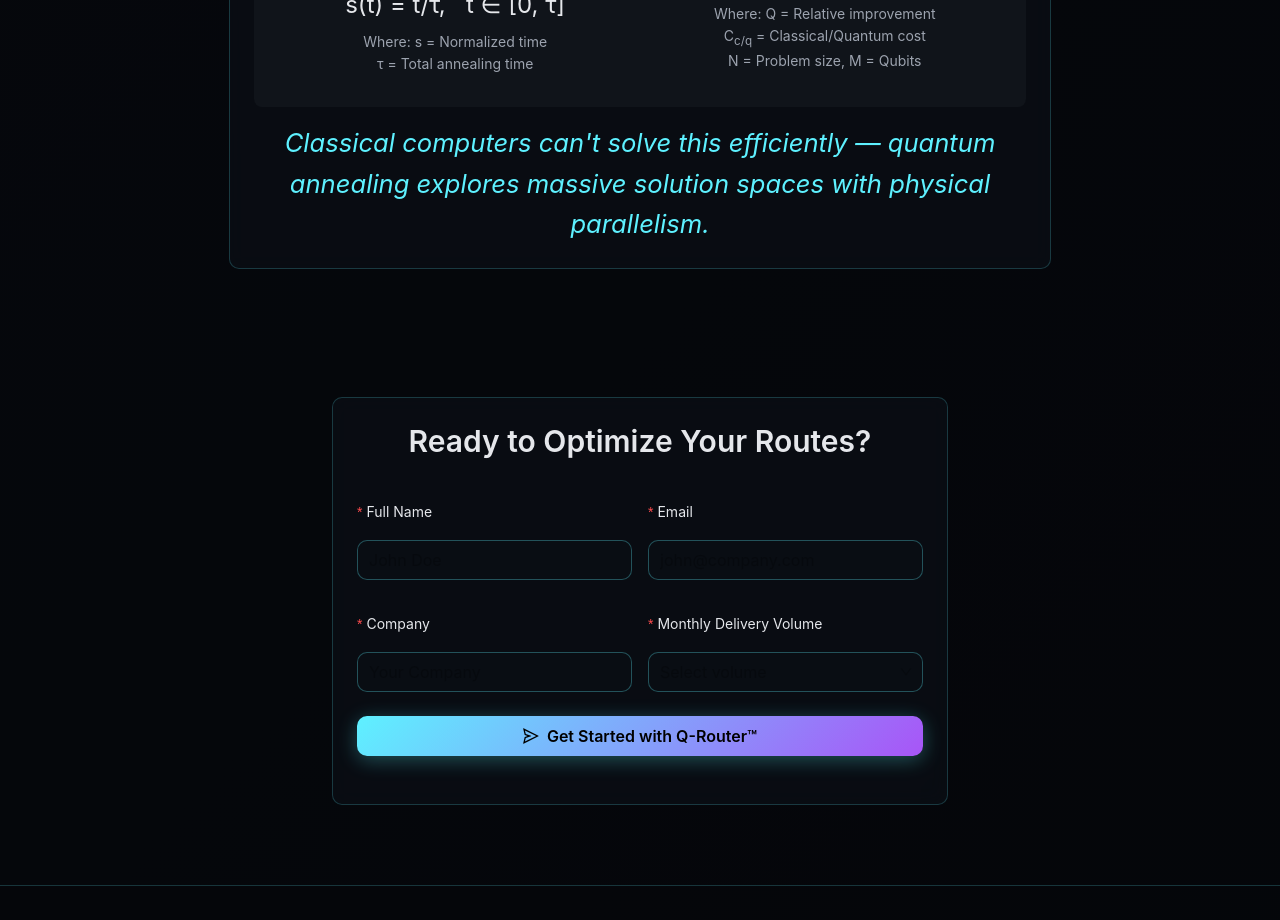
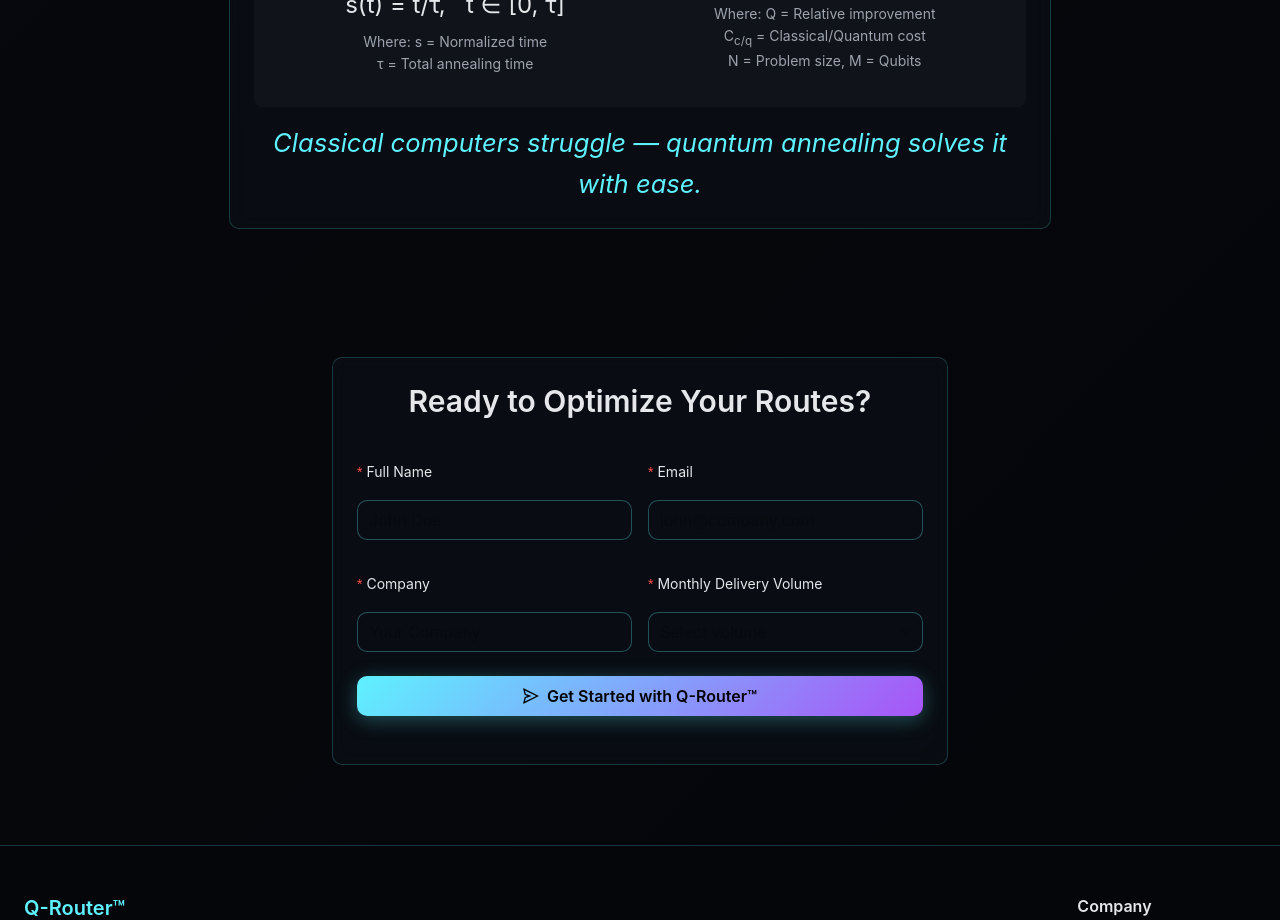
Before and after one commit to yablokolabs/q-router, a Next.js app in the folder q-router/: page / in a window 1280 px wide. Shown: the part 3320-4240 px from the top of the page. Built offline with nearby package versions, Linux system fonts and the light colour scheme; what @ant-design/nextjs-registry would draw is missing.

Commit message:
fix the build error

```diff
--- a/q-router/src/app/page.tsx
+++ b/q-router/src/app/page.tsx
@@ -456,7 +456,7 @@
                   fontStyle: 'italic',
                   marginBottom: 0
                 }}>
-                  Classical computers can't solve this efficiently — quantum annealing explores massive solution spaces with physical parallelism.
+                  Classical computers struggle — quantum annealing solves it with ease.
                 </Paragraph>
               </Card>
             </Col>
```
